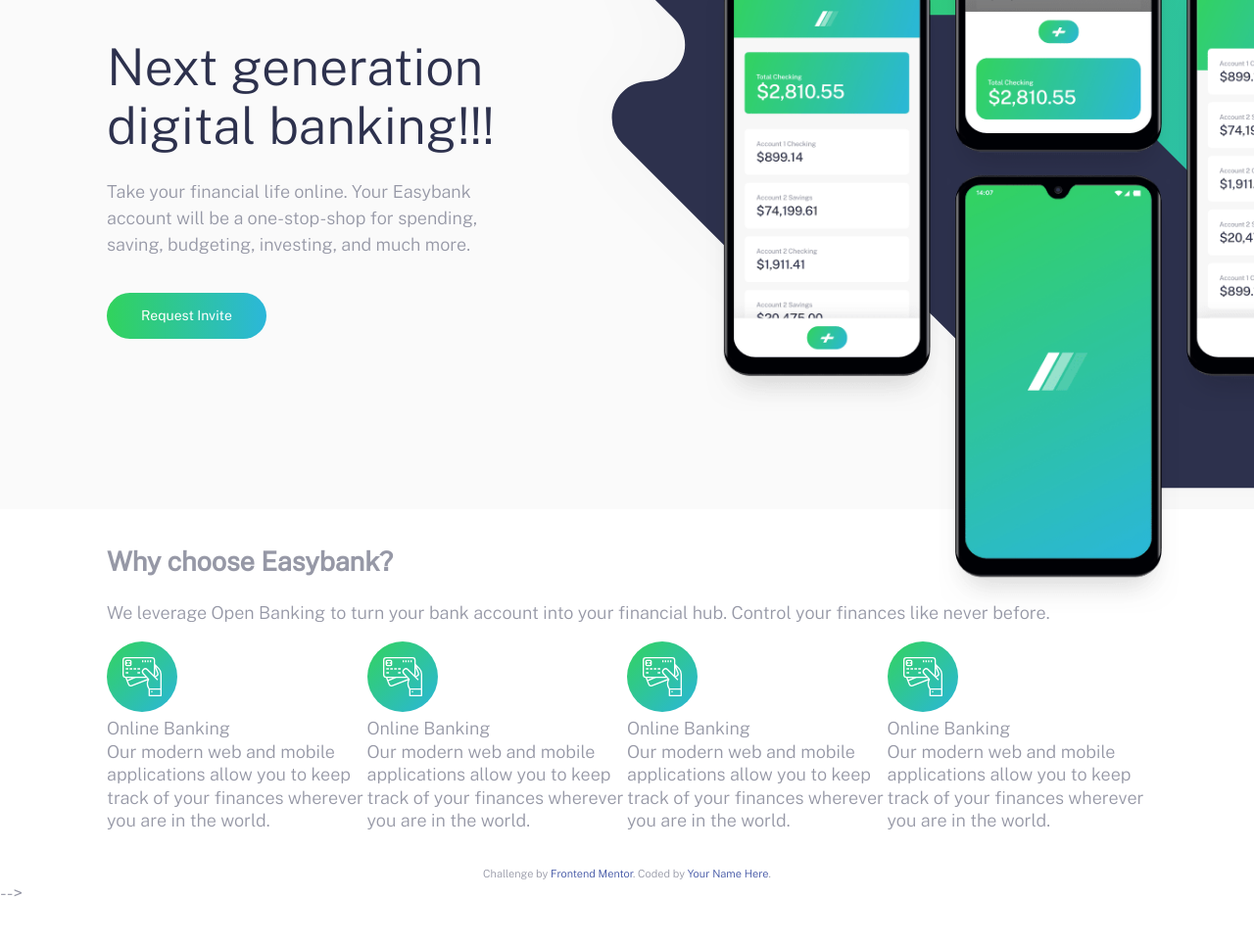
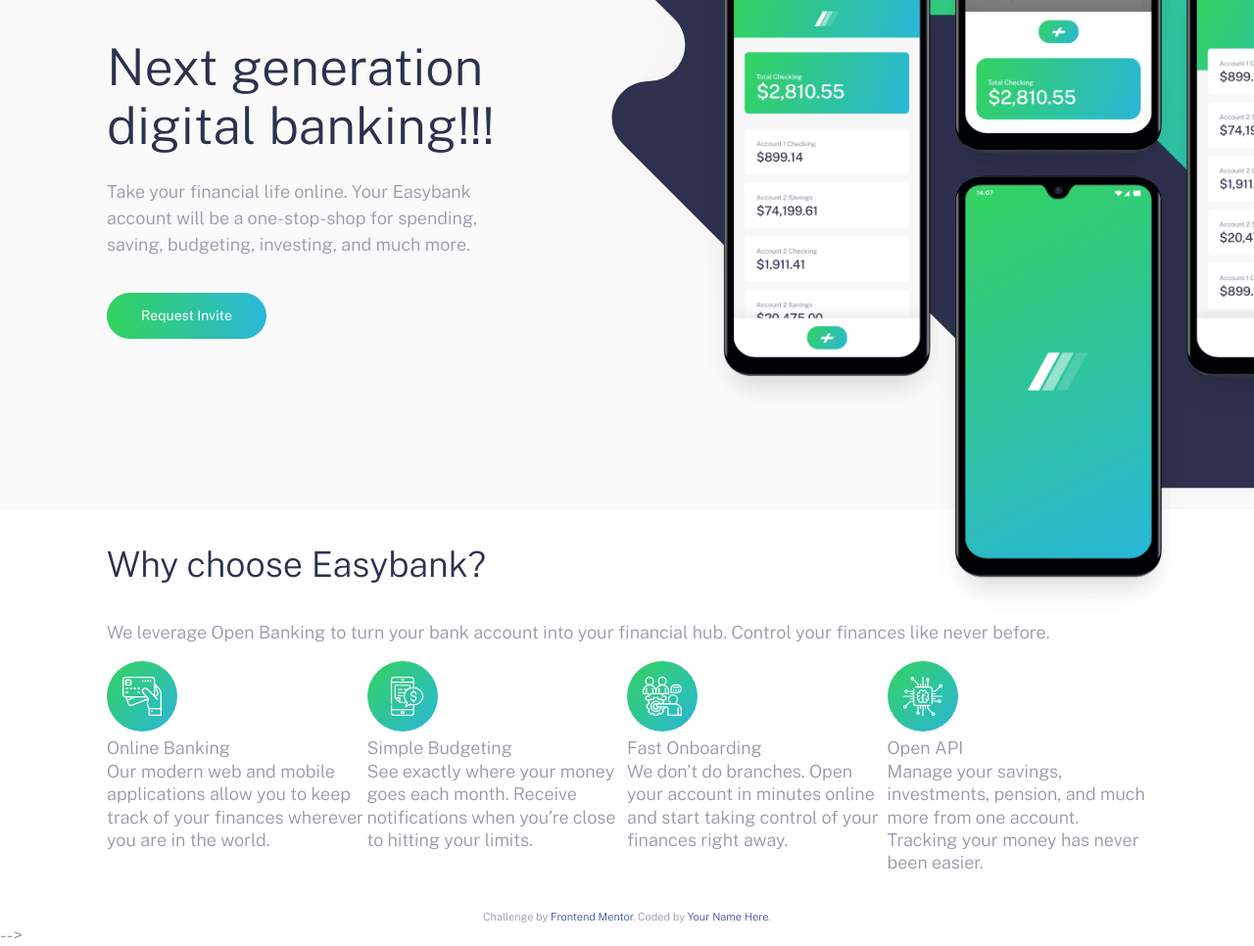
Before and after one commit to HajiMammadov1/Bank, a plain HTML site: page easybank/index.html in a window 1280 px wide. Shown: the part 216-1182 px from the top of the page at 98% size. Before the commit the page ends 1139 px from the top, so only its background shows below. Drawn offline with nearby package versions, Linux system fonts and the light colour scheme.

Commit message:
Add features section icons and text styles

```diff
--- a/easybank/assets/app/styles/helpers/_globals.scss
+++ b/easybank/assets/app/styles/helpers/_globals.scss
@@ -25,8 +25,36 @@ body {
     }
 }
 
+//Text
 h1, h2, h3 {
     margin-top: 0;
+    font-weight: 300;
+    line-height: 1.15;
+    color: $darkBlue;
+}
+
+h1 {
+    font-size: 2.32rem;
+    margin-bottom: 1.5rem;
+
+    @include breakpoint-up(large) {
+        font-size: $font-xlg;
+    }
+}
+
+h2 {
+    font-size: 1.875rem;
+    margin-bottom: 1.5625rem;
+
+    @include breakpoint-up(large) {
+        font-size: 2.25rem;
+        margin-bottom: 2.25rem;
+    }
+}
+
+p {
+    line-height: 1.5;
+    margin-bottom: 2.25rem;
 }
 
 a, a:visited, a:hover {
--- a/easybank/assets/app/styles/pages/_hero.scss
+++ b/easybank/assets/app/styles/pages/_hero.scss
@@ -81,21 +81,5 @@
             text-align: left;
         }
 
-        h1 {
-            font-weight: 300;
-            font-size: 2.32rem;
-            line-height: 1.15;
-            color: $darkBlue;
-            margin-bottom: 1.5rem;
-
-            @include breakpoint-up(large) {
-                font-size: $font-xlg;
-            }
-        }
-
-        p {
-            line-height: 1.5;
-            margin-bottom: 2.25rem;
-        }
     }
 }
--- a/easybank/index.html
+++ b/easybank/index.html
@@ -115,26 +115,26 @@
           </div>
 
           <div class="feature__item">
-            <div class="feature__icon"><img src="./assets/images/icon-online.svg" alt="icon-online"></div>
-            <div class="feature__title">Online Banking</div>
-            <div class="feature__description">Our modern web and mobile applications allow you to keep track of your finances
-              wherever you are in the world.
+            <div class="feature__icon"><img src="./assets/images/icon-budgeting.svg" alt="icon-online"></div>
+            <div class="feature__title">Simple Budgeting</div>
+            <div class="feature__description">See exactly where your money goes each month. Receive notifications when you’re
+              close to hitting your limits.
             </div>
           </div>
 
           <div class="feature__item">
-            <div class="feature__icon"><img src="./assets/images/icon-online.svg" alt="icon-online"></div>
-            <div class="feature__title">Online Banking</div>
-            <div class="feature__description">Our modern web and mobile applications allow you to keep track of your finances
-              wherever you are in the world.
+            <div class="feature__icon"><img src="./assets/images/icon-onboarding.svg" alt="icon-online"></div>
+            <div class="feature__title">Fast Onboarding</div>
+            <div class="feature__description">We don’t do branches. Open your account in minutes online and start taking control
+              of your finances right away.
             </div>
           </div>
 
           <div class="feature__item">
-            <div class="feature__icon"><img src="./assets/images/icon-online.svg" alt="icon-online"></div>
-            <div class="feature__title">Online Banking</div>
-            <div class="feature__description">Our modern web and mobile applications allow you to keep track of your finances
-              wherever you are in the world.
+            <div class="feature__icon"><img src="./assets/images/icon-api.svg" alt="icon-online"></div>
+            <div class="feature__title"> Open API</div>
+            <div class="feature__description">Manage your savings, investments, pension, and much more from one account. Tracking
+              your money has never been easier.
             </div>
           </div>
 
@@ -144,24 +144,7 @@
 
       <!--Features section ends here-->
 
-      <!--Online Banking
-  Our modern web and mobile applications allow you to keep track of your finances
-  wherever you are in the world.
-
-  Simple Budgeting
-  See exactly where your money goes each month. Receive notifications when you’re
-  close to hitting your limits.
-
-  Fast Onboarding
-  We don’t do branches. Open your account in minutes online and start taking control
-  of your finances right away.
-
-  Open API
-  Manage your savings, investments, pension, and much more from one account. Tracking
-  your money has never been easier.
-
-
-
+      <!--
   Latest Articles
 
   By Claire Robinson
```
Also changed, not shown: easybank/assets/app/styles/main.css, 1 other file.
